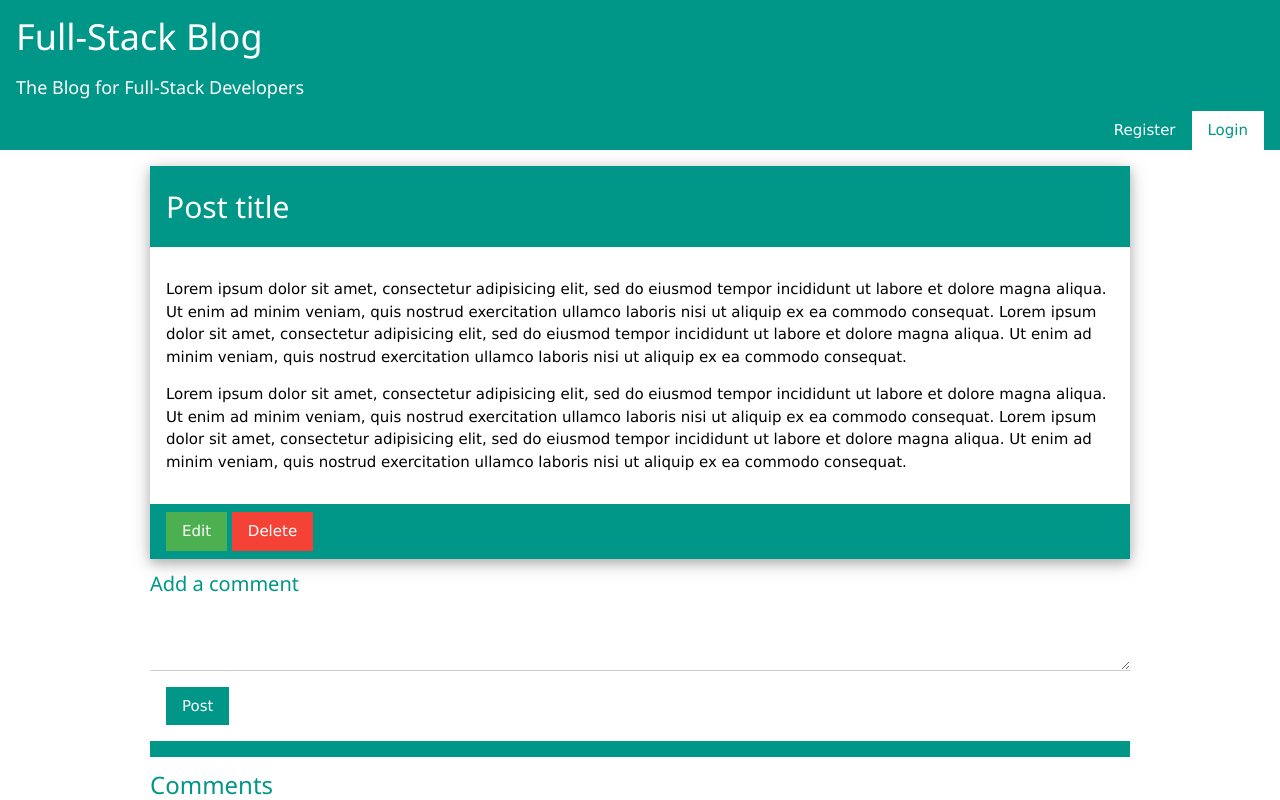
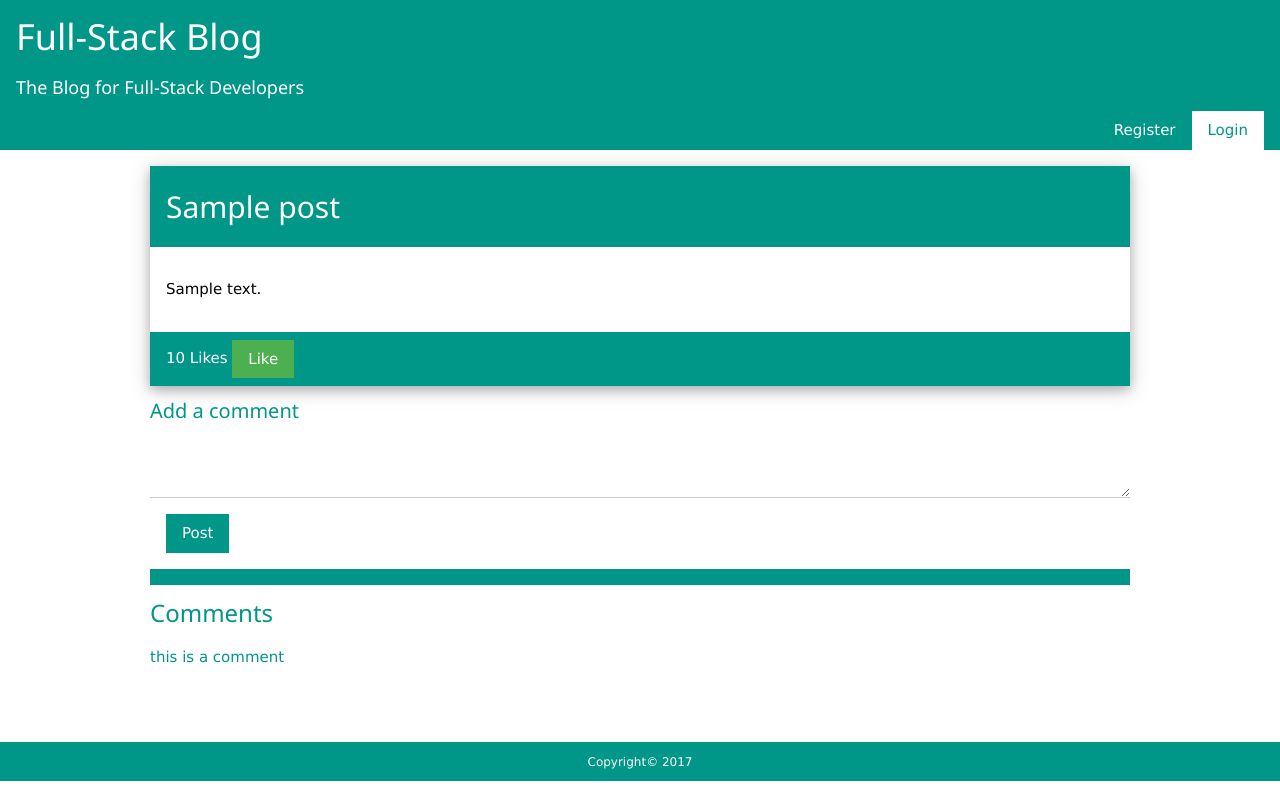
Before and after one commit to alphawaseem/MultiUserBlog, a Python web app: template templates/post.html in a window 1280 px wide. Shown: the top 800 px of the page. Run offline with Jinja, Linux system fonts and the light colour scheme; the template is opened without the code that fills it: most values are stand-ins (such as "Sample title", 1, 10 or a date in 2020).

Commit message:
working add post functionality

```diff
--- a/templates/index.html
+++ b/templates/index.html
@@ -38,7 +38,7 @@
         <form class="w3-container w3-padding" action="/posts/new" method="POST">
             <label class="w3-text-teal" for="title"><b>Title</b> : <input id="title" name="title" class="w3-input" type="text" required ></label>
             <label class="w3-text-teal" for="content"><b>Content</b> :
-            <textarea id="content" class="w3-input  w3-text-teal post-content" required="required" ></textarea></label>
+            <textarea id="content" class="w3-input  w3-text-teal post-content" required="required" name="content" >{{content}}</textarea></label>
             <input type="submit" class="w3-btn w3-teal w3-margin" value="Post">
         </form>
         </article>
--- a/templates/newpost.html
+++ b/templates/newpost.html
@@ -9,9 +9,9 @@
             <h2>Add Post</h2>
         </div>
         <form class="w3-container w3-padding w3-card" method="POST">
-            <label class="w3-text-teal" for="title"><b>Title</b> : <input id="title" name="title" class="w3-input" type="text" required ></label>
+            <label class="w3-text-teal" for="title"><b>Title</b> : <input id="title" name="title" class="w3-input" type="text" value="{{title}}" required ></label>
             <label class="w3-text-teal" for="content"><b>Content</b> :
-            <textarea id="content" class="w3-input  w3-text-teal post-content" required="required" ></textarea></label>
+            <textarea name="content" id="content" class="w3-input  w3-text-teal post-content" required="required" >{{content}}</textarea></label>
             <input type="submit" class="w3-btn w3-teal w3-margin" value="Post">
         </form>
     </section>
--- a/templates/post.html
+++ b/templates/post.html
@@ -2,33 +2,27 @@
 <section class="w3-content">
     <article class="w3-card-4">
         <header class="w3-container w3-padding w3-teal">
-            <h2>Post title</h2>
+            <h2>{{post.title}}</h2>
         </header>
         <section class="w3-panel">
-            <p>Lorem ipsum dolor sit amet, consectetur adipisicing elit, sed do eiusmod tempor incididunt ut labore et dolore
-                magna aliqua. Ut enim ad minim veniam, quis nostrud exercitation ullamco laboris nisi ut aliquip ex ea commodo
-                consequat. Lorem ipsum dolor sit amet, consectetur adipisicing elit, sed do eiusmod tempor incididunt ut
-                labore et dolore magna aliqua. Ut enim ad minim veniam, quis nostrud exercitation ullamco laboris nisi ut
-                aliquip ex ea commodo consequat.</p>
-            <p>Lorem ipsum dolor sit amet, consectetur adipisicing elit, sed do eiusmod tempor incididunt ut labore et dolore
-                magna aliqua. Ut enim ad minim veniam, quis nostrud exercitation ullamco laboris nisi ut aliquip ex ea commodo
-                consequat. Lorem ipsum dolor sit amet, consectetur adipisicing elit, sed do eiusmod tempor incididunt ut
-                labore et dolore magna aliqua. Ut enim ad minim veniam, quis nostrud exercitation ullamco laboris nisi ut
-                aliquip ex ea commodo consequat.</p>
+            <p>{{post.content}}</p>
         </section>
         <footer class="w3-container w3-padding w3-teal">
-            {% if not belongs_to_user %}
-            <a href="/posts/8/edit" class="w3-btn w3-green">Edit</a>
-            <a href="/posts/8/delete" class="w3-btn w3-red">Delete</a> {% else %}
+            {% if belongs_to_user %}
+            <div class="w3-right">
+                <a href="/posts/8/edit" class="w3-btn w3-green">Edit</a>
+                <a href="/posts/8/delete" class="w3-btn w3-red">Delete</a>
+            </div> {% else %}
+            {{post.likes}} Likes
             <a href="/posts/8/edit" class="w3-btn w3-green">Like</a> {% endif %}
         </footer>
     </article>
     <section>
         <form method="POST">
-       <h4 class="w3-text-teal"> Add a comment</h4>
-       <textarea class="w3-input w3-text-teal">
+            <h4 class="w3-text-teal"> Add a comment</h4>
+            <textarea class="w3-input w3-text-teal">
        </textarea>
-       <input type="submit" value="Post" class="w3-btn w3-teal w3-margin">
+            <input type="submit" value="Post" class="w3-btn w3-teal w3-margin">
         </form>
     </section>
     <section class="w3-text-teal">
--- a/templates/welcome.html
+++ b/templates/welcome.html
@@ -36,7 +36,7 @@
         <form class="w3-container w3-padding w3-card" action="/posts/new" method="POST">
             <label class="w3-text-teal" for="title"><b>Title</b> : <input id="title" name="title" class="w3-input" type="text" required ></label>
             <label class="w3-text-teal" for="content"><b>Content</b> :
-            <textarea id="content" class="w3-input  w3-text-teal post-content" required="required" ></textarea></label>
+            <textarea id="content" name="content" class="w3-input  w3-text-teal post-content" required="required" ></textarea></label>
             <input type="submit" class="w3-btn w3-teal w3-margin" value="Post">
         </form>
 
```
Also changed, not shown: main.py (+17 -31 lines), 1 other file.
